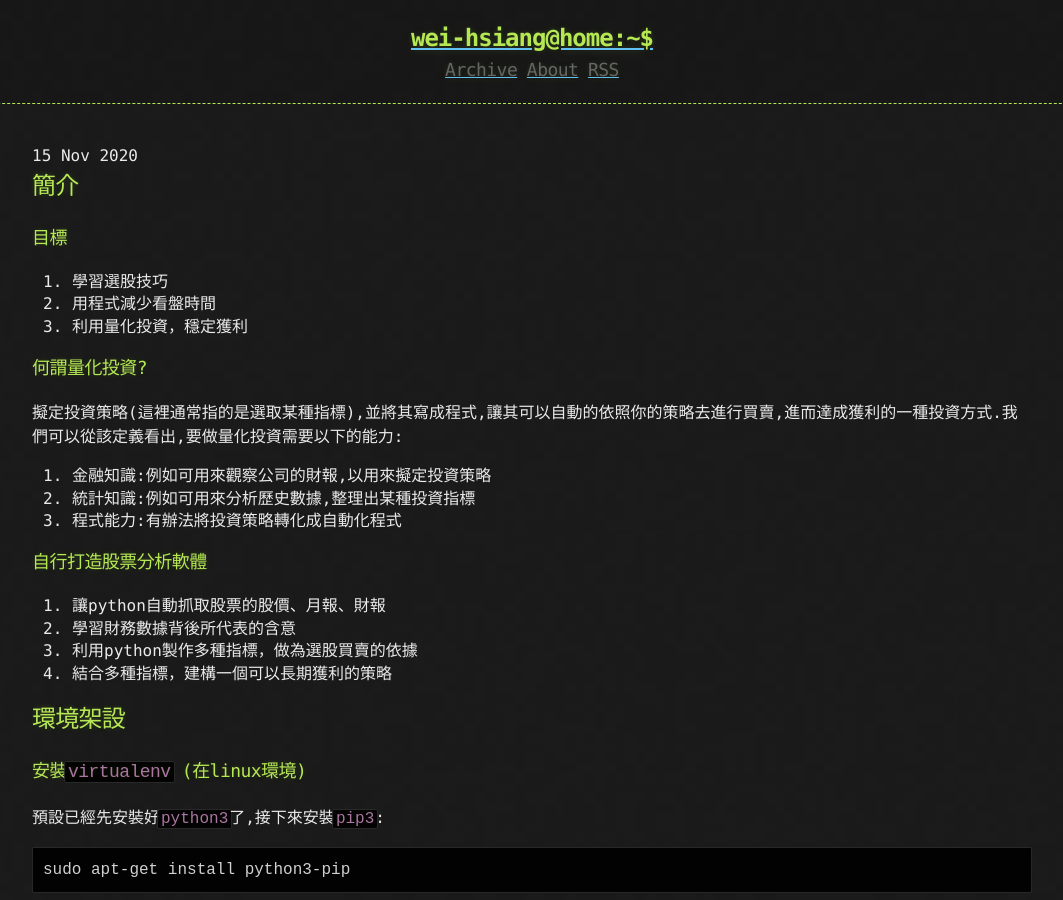
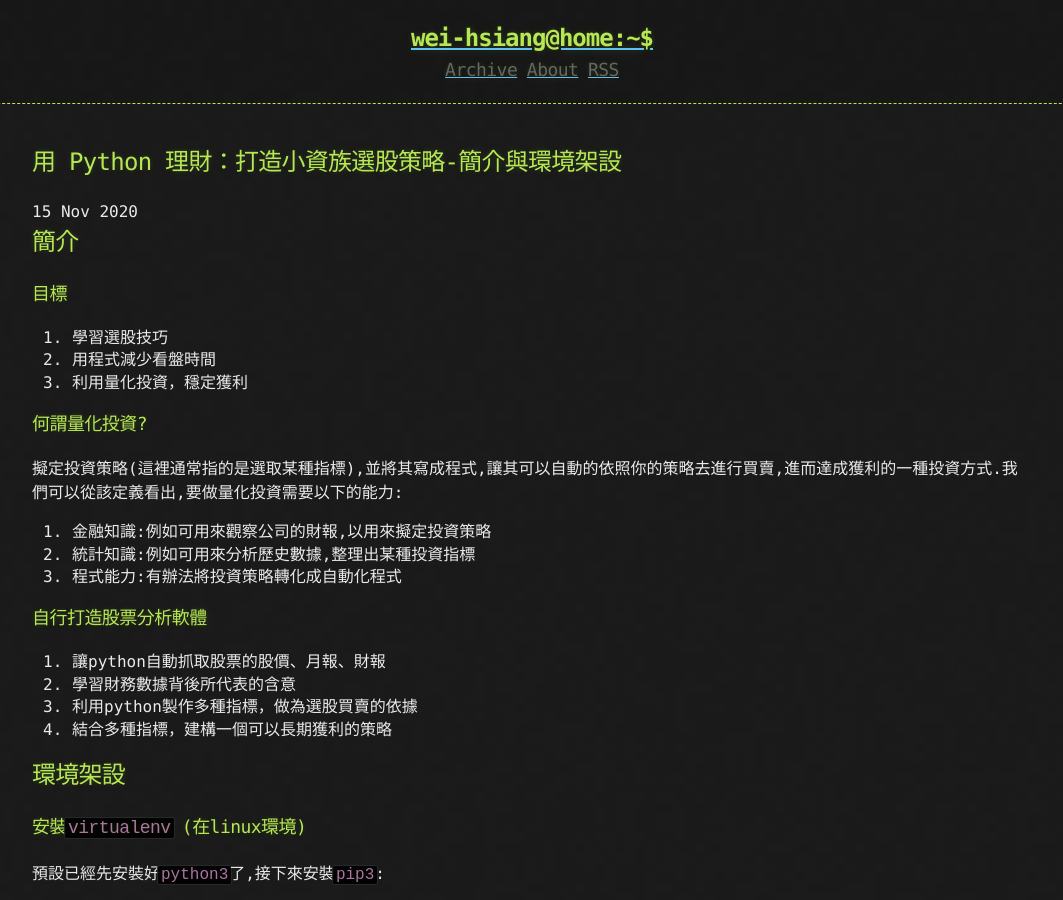
Before and after one commit to weihsiangteng/Program_Trading, a Jekyll site: the page built from _posts/2020-11-15-Python-Basic-Introduction.md, in a window 1280 px wide and 900 px high. Shown: the whole window, without its empty margins (108-1171 px from the left). Built offline with Jekyll 4.4.1, drawn with Linux system fonts in a browser that asks for light colours.

Commit message:
Update 2020-11-15-Python-Basic-Introduction.md

```diff
--- a/_posts/2020-11-15-Python-Basic-Introduction.md
+++ b/_posts/2020-11-15-Python-Basic-Introduction.md
@@ -1,5 +1,5 @@
 ---
-title: [用 Python 理財：打造小資族選股策略] 簡介與環境架設
+title: 用 Python 理財：打造小資族選股策略-簡介與環境架設
 published: true
 ---
 ## 簡介
```
